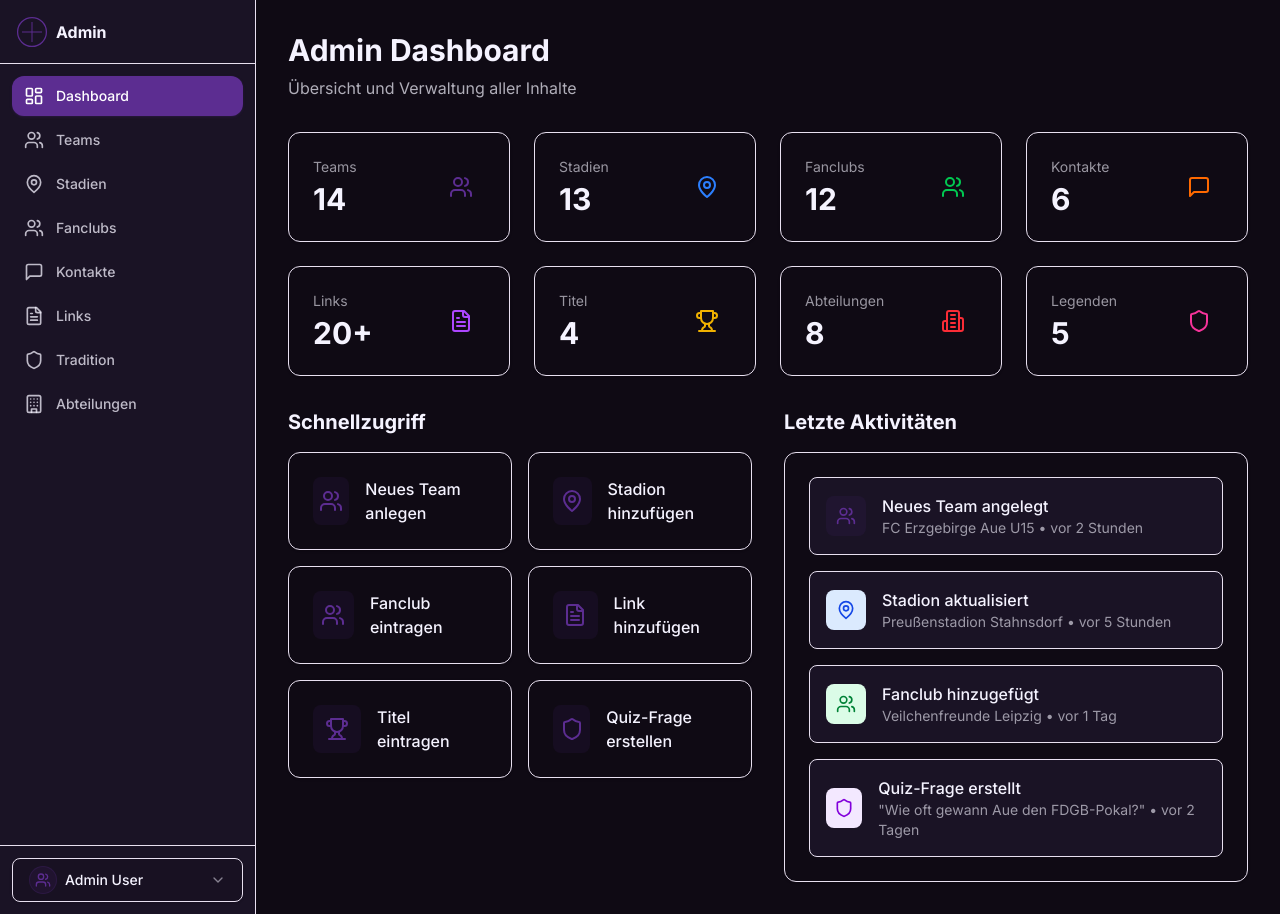
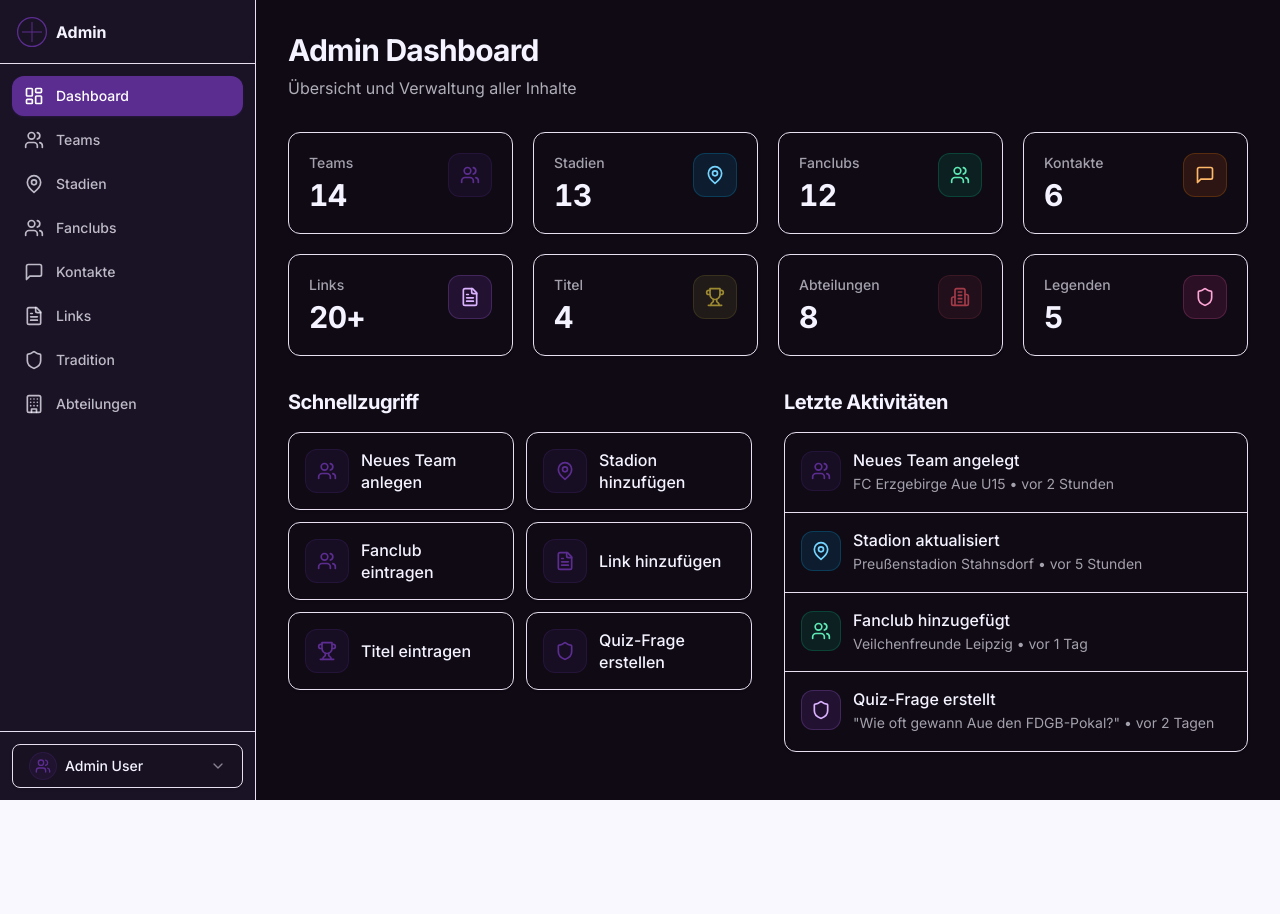
Before and after one commit to PrinzMichiDE/kumpelapp, a Next.js app in the folder webapp/: page /admin in a window 1280 px wide. After the commit the page ends 800 px from the top, so only its background shows below. Built offline with nearby package versions, Linux system fonts and the light colour scheme.

Commit message:
ui: enhance admin dashboard hierarchy, focus states, and accents

```diff
--- a/webapp/src/app/admin/page.tsx
+++ b/webapp/src/app/admin/page.tsx
@@ -1,17 +1,28 @@
-import { Card, CardContent, CardHeader, CardTitle } from '@kumpelapp/ui'
-import { Users, Building, MapPin, MessageSquare, FileText, Shield, Building2, Trophy, TrendingUp } from 'lucide-react'
+import { Card, CardContent } from '@kumpelapp/ui'
+import { Building2, FileText, MapPin, MessageSquare, Shield, Trophy, Users } from 'lucide-react'
 import Link from 'next/link'
 import { cn } from '@kumpelapp/utils'
 
+const accent = {
+  violet: 'bg-fc-violet/12 text-fc-violet ring-fc-violet/20',
+  blue: 'bg-sky-500/12 text-sky-300 ring-sky-400/20',
+  green: 'bg-emerald-500/12 text-emerald-300 ring-emerald-400/20',
+  orange: 'bg-orange-500/12 text-orange-300 ring-orange-400/20',
+  purple: 'bg-purple-500/12 text-purple-300 ring-purple-400/20',
+  yellow: 'bg-fc-draw/12 text-fc-draw ring-fc-draw/20',
+  red: 'bg-fc-loss/12 text-fc-loss ring-fc-loss/20',
+  pink: 'bg-pink-500/12 text-pink-300 ring-pink-400/20',
+} as const
+
 const stats = [
-  { label: 'Teams', value: '14', icon: Users, href: '/admin/teams', color: 'text-fc-violet' },
-  { label: 'Stadien', value: '13', icon: MapPin, href: '/admin/venues', color: 'text-blue-500' },
-  { label: 'Fanclubs', value: '12', icon: Users, href: '/admin/fanclubs', color: 'text-green-500' },
-  { label: 'Kontakte', value: '6', icon: MessageSquare, href: '/admin/contacts', color: 'text-orange-500' },
-  { label: 'Links', value: '20+', icon: FileText, href: '/admin/links', color: 'text-purple-500' },
-  { label: 'Titel', value: '4', icon: Trophy, href: '/admin/tradition', color: 'text-yellow-500' },
-  { label: 'Abteilungen', value: '8', icon: Building2, href: '/admin/departments', color: 'text-red-500' },
-  { label: 'Legenden', value: '5', icon: Shield, href: '/admin/tradition', color: 'text-pink-500' },
+  { label: 'Teams', value: '14', icon: Users, href: '/admin/teams', tone: 'violet' as const },
+  { label: 'Stadien', value: '13', icon: MapPin, href: '/admin/venues', tone: 'blue' as const },
+  { label: 'Fanclubs', value: '12', icon: Users, href: '/admin/fanclubs', tone: 'green' as const },
+  { label: 'Kontakte', value: '6', icon: MessageSquare, href: '/admin/contacts', tone: 'orange' as const },
+  { label: 'Links', value: '20+', icon: FileText, href: '/admin/links', tone: 'purple' as const },
+  { label: 'Titel', value: '4', icon: Trophy, href: '/admin/tradition', tone: 'yellow' as const },
+  { label: 'Abteilungen', value: '8', icon: Building2, href: '/admin/departments', tone: 'red' as const },
+  { label: 'Legenden', value: '5', icon: Shield, href: '/admin/tradition', tone: 'pink' as const },
 ]
 
 const quickActions = [
@@ -23,97 +34,128 @@ const quickActions = [
   { label: 'Quiz-Frage erstellen', href: '/admin/tradition/quiz/new', icon: Shield },
 ]
 
+const activities = [
+  {
+    title: 'Neues Team angelegt',
+    detail: 'FC Erzgebirge Aue U15 • vor 2 Stunden',
+    icon: Users,
+    tone: 'violet' as const,
+  },
+  {
+    title: 'Stadion aktualisiert',
+    detail: 'Preußenstadion Stahnsdorf • vor 5 Stunden',
+    icon: MapPin,
+    tone: 'blue' as const,
+  },
+  {
+    title: 'Fanclub hinzugefügt',
+    detail: 'Veilchenfreunde Leipzig • vor 1 Tag',
+    icon: Users,
+    tone: 'green' as const,
+  },
+  {
+    title: 'Quiz-Frage erstellt',
+    detail: '"Wie oft gewann Aue den FDGB-Pokal?" • vor 2 Tagen',
+    icon: Shield,
+    tone: 'purple' as const,
+  },
+]
+
+const cardLink =
+  'group block rounded-xl focus-visible:outline-none focus-visible:ring-2 focus-visible:ring-fc-violet focus-visible:ring-offset-2 focus-visible:ring-offset-fc-bg'
+
+const interactiveCard =
+  'h-full transition-[transform,border-color,box-shadow] duration-200 group-hover:-translate-y-0.5 group-hover:border-fc-violet/45 group-hover:shadow-lg group-hover:shadow-fc-violet/5 group-focus-visible:-translate-y-0.5 group-focus-visible:border-fc-violet/45'
+
 export default function AdminDashboardPage() {
   return (
-    <div className="p-6 lg:p-8">
+    <div className="p-4 pt-20 sm:p-6 lg:p-8 lg:pt-8">
       <div className="mb-8">
-        <h1 className="text-3xl font-bold text-fc-fg">Admin Dashboard</h1>
+        <h1 className="text-3xl font-bold tracking-tight text-fc-fg">Admin Dashboard</h1>
         <p className="mt-2 text-fc-fg/70">Übersicht und Verwaltung aller Inhalte</p>
       </div>
 
-      <div className="grid grid-cols-1 sm:grid-cols-2 lg:grid-cols-4 gap-6 mb-8">
-        {stats.map((stat) => (
-          <Link key={stat.label} href={stat.href} className="group">
-            <Card className="transition-all hover:shadow-lg hover:border-fc-violet/50">
-              <CardContent className="p-6">
-                <div className="flex items-center justify-between">
-                  <div>
-                    <p className="text-sm text-fc-fg/60">{stat.label}</p>
-                    <p className="text-3xl font-bold text-fc-fg mt-1">{stat.value}</p>
+      <section aria-labelledby="admin-stats-heading" className="mb-8">
+        <h2 id="admin-stats-heading" className="sr-only">
+          Kennzahlen
+        </h2>
+        <div className="grid grid-cols-1 gap-4 sm:grid-cols-2 lg:grid-cols-4 sm:gap-5">
+          {stats.map((stat) => {
+            const Icon = stat.icon
+            return (
+              <Link key={stat.label} href={stat.href} className={cardLink} aria-label={`${stat.label}: ${stat.value}`}>
+                <Card className={interactiveCard}>
+                  <CardContent className="p-5">
+                    <div className="flex items-start justify-between gap-3">
+                      <div className="min-w-0">
+                        <p className="text-sm font-medium text-fc-fg/65">{stat.label}</p>
+                        <p className="mt-1 text-3xl font-bold tabular-nums tracking-tight text-fc-fg">{stat.value}</p>
                       </div>
-                  <div className={cn('w-12 h-12 rounded-lg flex items-center justify-center', stat.color + ' bg-opacity-10 group-hover:bg-opacity-20 transition-colors')}>
-                    <stat.icon className="h-6 w-6" aria-hidden="true" />
+                      <div
+                        className={cn(
+                          'flex h-11 w-11 shrink-0 items-center justify-center rounded-xl ring-1 ring-inset transition-colors group-hover:bg-fc-violet group-hover:text-white group-hover:ring-fc-violet/30 group-focus-visible:bg-fc-violet group-focus-visible:text-white',
+                          accent[stat.tone]
+                        )}
+                      >
+                        <Icon className="h-5 w-5" aria-hidden="true" />
                       </div>
                     </div>
                   </CardContent>
                 </Card>
               </Link>
-        ))}
+            )
+          })}
         </div>
+      </section>
 
-      <div className="grid grid-cols-1 lg:grid-cols-2 gap-8">
-        <section>
-          <h2 className="text-xl font-bold text-fc-fg mb-4">Schnellzugriff</h2>
-          <div className="grid grid-cols-1 sm:grid-cols-2 gap-4">
-            {quickActions.map((action) => (
-              <Link key={action.label} href={action.href} className="group">
-                <Card className="h-full transition-all hover:shadow-lg hover:border-fc-violet/50">
-                  <CardContent className="p-6">
-                    <div className="flex items-center gap-4">
-                      <div className={cn('w-12 h-12 rounded-lg bg-fc-violet/10 flex items-center justify-center group-hover:bg-fc-violet group-hover:text-white transition-colors')}>
-                        <action.icon className="h-6 w-6 text-fc-violet group-hover:text-white transition-colors" aria-hidden="true" />
+      <div className="grid grid-cols-1 gap-6 lg:grid-cols-2 lg:gap-8">
+        <section aria-labelledby="admin-quick-actions-heading">
+          <h2 id="admin-quick-actions-heading" className="mb-4 text-xl font-bold tracking-tight text-fc-fg">
+            Schnellzugriff
+          </h2>
+          <div className="grid grid-cols-1 gap-3 sm:grid-cols-2">
+            {quickActions.map((action) => {
+              const Icon = action.icon
+              return (
+                <Link key={action.label} href={action.href} className={cardLink} aria-label={action.label}>
+                  <Card className={interactiveCard}>
+                    <CardContent className="flex items-center gap-3 p-4">
+                      <div className="flex h-11 w-11 shrink-0 items-center justify-center rounded-xl bg-fc-violet/12 text-fc-violet ring-1 ring-inset ring-fc-violet/20 transition-colors group-hover:bg-fc-violet group-hover:text-white group-hover:ring-fc-violet/30 group-focus-visible:bg-fc-violet group-focus-visible:text-white">
+                        <Icon className="h-5 w-5" aria-hidden="true" />
                       </div>
-                      <span className="font-medium text-fc-fg group-hover:text-fc-violet transition-colors">{action.label}</span>
-                    </div>
+                      <span className="font-medium leading-snug text-fc-fg transition-colors group-hover:text-fc-violet group-focus-visible:text-fc-violet">
+                        {action.label}
+                      </span>
                     </CardContent>
                   </Card>
                 </Link>
-            ))}
+              )
+            })}
           </div>
         </section>
 
-        <section>
-          <h2 className="text-xl font-bold text-fc-fg mb-4">Letzte Aktivitäten</h2>
-          <Card>
-            <CardContent className="pt-6">
-              <div className="space-y-4">
-                <div className="flex items-center gap-4 p-4 rounded-lg bg-fc-surface border border-fc-border">
-                  <div className="w-10 h-10 rounded-lg bg-fc-violet/10 flex items-center justify-center">
-                    <Users className="h-5 w-5 text-fc-violet" />
+        <section aria-labelledby="admin-activity-heading">
+          <h2 id="admin-activity-heading" className="mb-4 text-xl font-bold tracking-tight text-fc-fg">
+            Letzte Aktivitäten
+          </h2>
+          <Card className="border-fc-border/80">
+            <CardContent className="p-0">
+              <ul className="divide-y divide-fc-border/60">
+                {activities.map((item) => {
+                  const Icon = item.icon
+                  return (
+                    <li key={`${item.title}-${item.detail}`} className="flex items-start gap-3 p-4 transition-colors hover:bg-fc-bg/20">
+                      <div className={cn('mt-0.5 flex h-10 w-10 shrink-0 items-center justify-center rounded-xl ring-1 ring-inset', accent[item.tone])}>
+                        <Icon className="h-5 w-5" aria-hidden="true" />
                       </div>
-                  <div>
-                    <p className="font-medium text-fc-fg">Neues Team angelegt</p>
-                    <p className="text-sm text-fc-fg/60">FC Erzgebirge Aue U15 • vor 2 Stunden</p>
+                      <div className="min-w-0">
+                        <p className="font-medium leading-snug text-fc-fg">{item.title}</p>
+                        <p className="mt-0.5 text-sm leading-relaxed text-fc-fg/65">{item.detail}</p>
                       </div>
-                </div>
-                <div className="flex items-center gap-4 p-4 rounded-lg bg-fc-surface border border-fc-border">
-                  <div className="w-10 h-10 rounded-lg bg-blue-100 text-blue-700 dark:bg-blue-900 dark:text-blue-300 flex items-center justify-center">
-                    <MapPin className="h-5 w-5" />
-                  </div>
-                  <div>
-                    <p className="font-medium text-fc-fg">Stadion aktualisiert</p>
-                    <p className="text-sm text-fc-fg/60">Preußenstadion Stahnsdorf • vor 5 Stunden</p>
-                  </div>
-                </div>
-                <div className="flex items-center gap-4 p-4 rounded-lg bg-fc-surface border border-fc-border">
-                  <div className="w-10 h-10 rounded-lg bg-green-100 text-green-700 dark:bg-green-900 dark:text-green-300 flex items-center justify-center">
-                    <Users className="h-5 w-5" />
-                  </div>
-                  <div>
-                    <p className="font-medium text-fc-fg">Fanclub hinzugefügt</p>
-                    <p className="text-sm text-fc-fg/60">Veilchenfreunde Leipzig • vor 1 Tag</p>
-                  </div>
-                </div>
-                <div className="flex items-center gap-4 p-4 rounded-lg bg-fc-surface border border-fc-border">
-                  <div className="w-10 h-10 rounded-lg bg-purple-100 text-purple-700 dark:bg-purple-900 dark:text-purple-300 flex items-center justify-center">
-                    <Shield className="h-5 w-5" />
-                  </div>
-                  <div>
-                    <p className="font-medium text-fc-fg">Quiz-Frage erstellt</p>
-                    <p className="text-sm text-fc-fg/60">"Wie oft gewann Aue den FDGB-Pokal?" • vor 2 Tagen</p>
-                  </div>
-                </div>
-              </div>
+                    </li>
+                  )
+                })}
+              </ul>
             </CardContent>
           </Card>
         </section>
```
Lines whose indentation alone changed are shown as unchanged.
